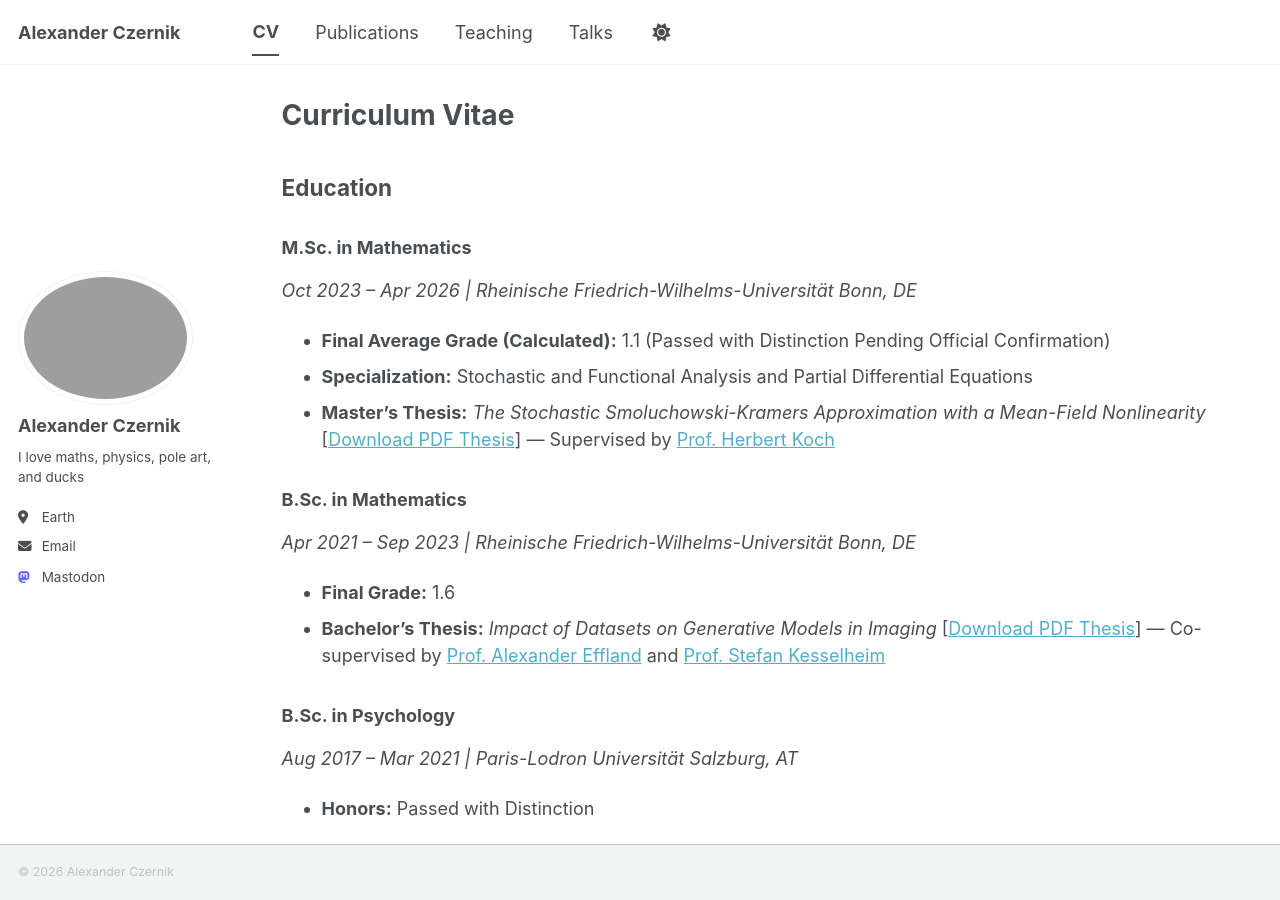
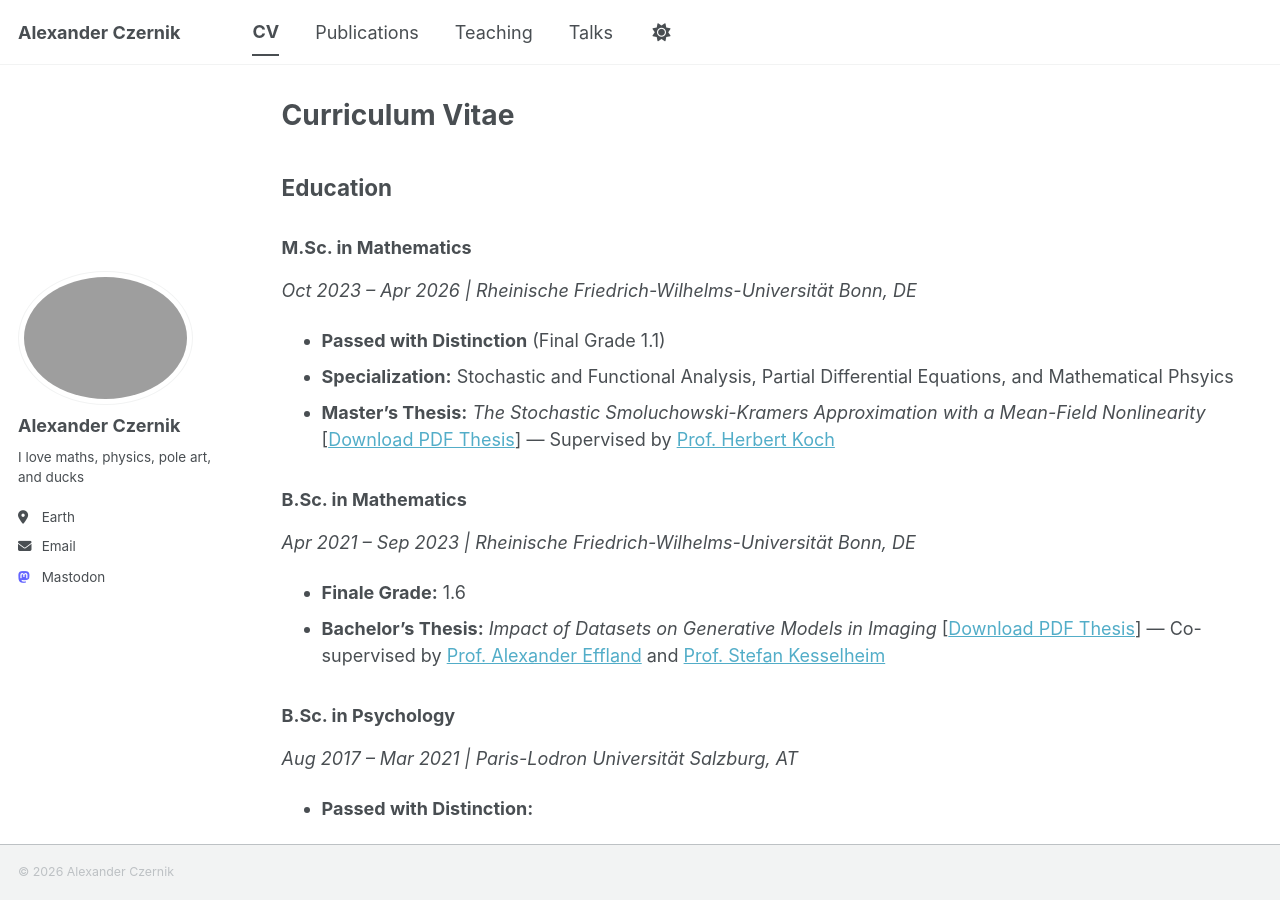
Before and after one commit to alexanderczernik/alexanderczernik.github.io, a Jekyll site: the page built from _pages/cv.md, in a window 1280 px wide and 900 px high. Built offline with Jekyll 4.4.1, drawn with Linux system fonts in a browser that asks for light colours; a script bundle is joined from its source files by our own code; library files that are not in the unit come from our copies.

Commit message:
Revise education details in CV
Updated education section with corrected grades and specialization details.

```diff
--- a/_pages/cv.md
+++ b/_pages/cv.md
@@ -13,18 +13,18 @@ redirect_from:
 ## Education
 ### M.Sc. in Mathematics
 *Oct 2023 – Apr 2026 | Rheinische Friedrich-Wilhelms-Universität Bonn, DE*
-  * **Final Average Grade (Calculated):** 1.1 (Passed with Distinction Pending Official Confirmation)
-  * **Specialization:** Stochastic and Functional Analysis and Partial Differential Equations
+  * **Passed with Distinction** (Final Grade 1.1)
+  * **Specialization:** Stochastic and Functional Analysis, Partial Differential Equations, and Mathematical Phsyics
   * **Master's Thesis:** *The Stochastic Smoluchowski-Kramers Approximation with a Mean-Field Nonlinearity* [[Download PDF Thesis](/assets/files/master_thesis_czernik.pdf)] — Supervised by [Prof. Herbert Koch](https://www.math.uni-bonn.de/~koch/)
 
 ### B.Sc. in Mathematics
 *Apr 2021 – Sep 2023 | Rheinische Friedrich-Wilhelms-Universität Bonn, DE*
-  * **Final Grade:** 1.6
+  * **Finale Grade:** 1.6
   * **Bachelor's Thesis:** *Impact of Datasets on Generative Models in Imaging* [[Download PDF Thesis](/assets/files/bachelor_thesis_czernik.pdf)] — Co-supervised by [Prof. Alexander Effland](https://www.uni-bonn.de/de/forschung-lehre/forschungsprofil/transdisziplinaere-forschungsbereiche/tra-3-life-1/mitgliederverzeichnis/alexander-effland) and [Prof. Stefan Kesselheim](https://www.fz-juelich.de/profile/kesselheim_s)
 
 ### B.Sc. in Psychology
 *Aug 2017 – Mar 2021 | Paris-Lodron Universität Salzburg, AT*
-  * **Honors:** Passed with Distinction
+  * **Passed with Distinction:**
 
 ### Abitur
   *Graduated: 2017 | Gymnasium Puchheim, DE*
```
